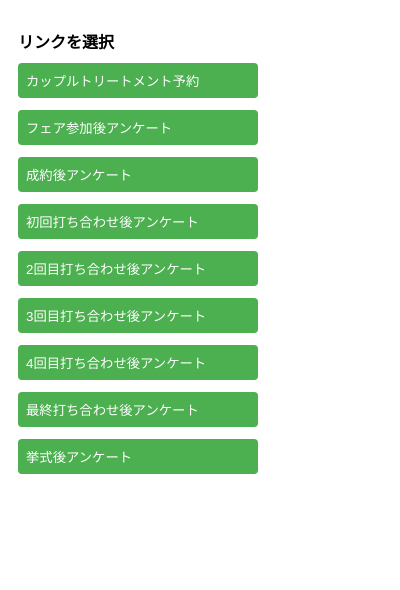
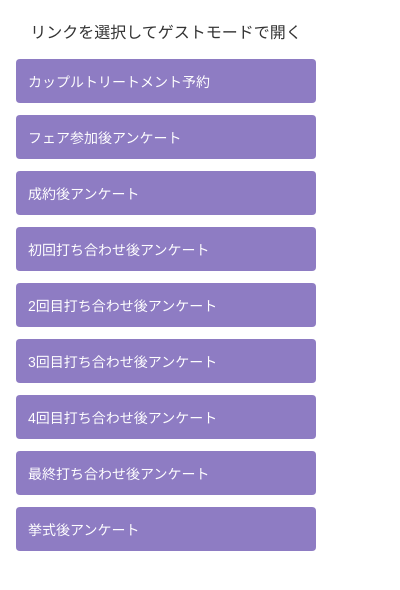
Before and after one commit to cigar-jp/attendance-calendar-functions, a browser extension: page src/google-extensions/open-guest-link/popup.html in a window 400 px wide. Drawn offline with Linux system fonts and the light colour scheme.

Commit message:
feat: ポップアップのデザインを改善し、ゲストモードの説明を追加

```diff
--- a/src/google-extensions/open-guest-link/popup.html
+++ b/src/google-extensions/open-guest-link/popup.html
@@ -3,15 +3,24 @@
   <head>
     <meta charset="UTF-8" />
     <title>Guest Mode Launcher</title>
+    <link
+      href="https://fonts.googleapis.com/css2?family=Noto+Sans+JP:wght@400;500&display=swap"
+      rel="stylesheet"
+    />
     <style>
       body {
-        width: 240px;
-        padding: 10px;
-        font-family: Arial, sans-serif;
+        background-color: #fff;
+        width: 300px;
+        margin: 0;
+        padding: 8px 16px 16px;
+        font-family: 'Noto Sans JP', sans-serif;
       }
       h1 {
         font-size: 16px;
-        margin-bottom: 10px;
+        font-weight: 500;
+        text-align: center;
+        color: #333;
+        margin-bottom: 16px;
       }
       .links {
         display: flex;
@@ -20,21 +29,22 @@
       }
       .links button {
         width: 100%;
-        padding: 8px;
-        background-color: #4caf50;
-        color: white;
+        padding: 12px;
+        font-size: 14px;
+        background-color: #8e7cc3;
+        color: #fff;
         border: none;
         border-radius: 4px;
         cursor: pointer;
         text-align: left;
       }
       .links button:hover {
-        background-color: #45a049;
+        background-color: #5a3674;
       }
     </style>
   </head>
   <body>
-    <h1>リンクを選択</h1>
+    <h1>リンクを選択してゲストモードで開く</h1>
     <div class="links">
       <button
         data-url="https://meetings.hubspot.com/treatment/coupletreatmentmedel?uuid=47be5bff-5f1d-4aed-b026-fd27eafb185b"
```
